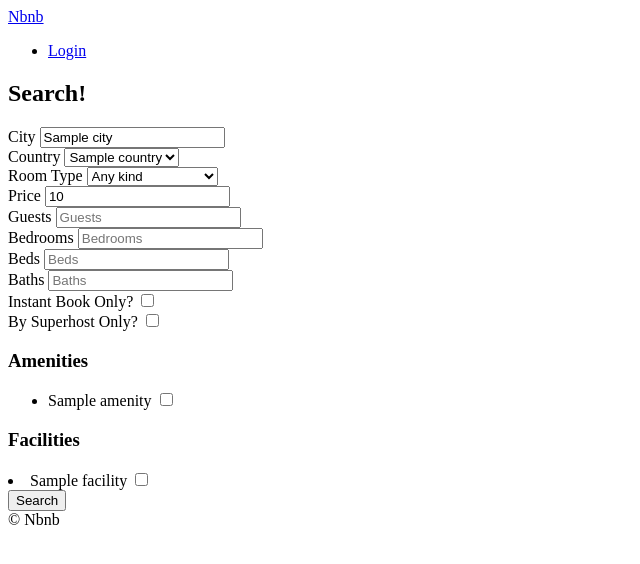
After one commit to awbwd4/airbnb_clone, a Django app: template templates/rooms/search2.html in a window 1280 px wide. The commit adds this page. Shown: the top 564 px of the page, without its empty margins (0-640 px from the left). Run offline with Django 3.2, Linux system fonts and the light colour scheme; the template is opened without the code that fills it: most values are stand-ins (such as "Sample title", 1, 10 or a date in 2020).

Commit message:
22.03.24 search filter

```diff
--- a/rooms/urls.py
+++ b/rooms/urls.py
@@ -6,5 +6,6 @@ app_name = "rooms"
 # urlpatterns = [path("<int:pk>", views.room_detail, name="detail")]
 urlpatterns = [
     path("<int:pk>", views.RoomDetail.as_view(), name="detail"),
+    # path("search/", views.search, name="search"),
     path("search/", views.search, name="search"),
 ]
--- /dev/null
+++ b/templates/rooms/search2.html
@@ -0,0 +1,96 @@
+{% extends "base.html" %}
+{% block page_title %}
+    Search
+{% endblock page_title %}
+{% block search-bar %}
+{% endblock search-bar %}
+{% block content %}
+    <h2>Search!</h2>
+    <form method="get" action="{% url 'rooms:search2' %}">
+        <div>
+            <label for="city">City</label>
+            <input value="{{city}}" id="city" name="city" placeholder="Search By City" />
+        </div>
+        <div>
+            <label for="country">Country</label>
+            <select id="country" name="country" >
+                {% for country in countries  %}
+                    <option value="{{country.code}}" {% if country.code == s_country  %}selected{% endif %}>{{country.name}}</option>
+                {% endfor %}
+            </select>
+        </div>
+        <div>
+            <label for="room_type">Room Type</label>
+            <select id="room_type" name="room_type">
+                <option value="0" {% if s_room_type == 0  %}selected{% endif %}>Any kind</option>
+                {% for room_type in room_types  %}
+                    <option value="{{room_type.pk}}" {% if s_room_type == room_type.pk  %}selected{% endif %}>{{room_type.name}}</option>
+                {% endfor %}
+            </select>
+        </div>
+        <div>
+            <label for="price">Price</label>
+            <input value="{{price}}" type="number" name="price" id="price" placeholder="Price" />
+        </div>
+        <div>
+            <label for="guests">Guests</label>
+            <input value="{{guests}}" type="number" name="guests" id="guests" placeholder="Guests" />
+        </div>
+        <div>
+            <label for="bedrooms">Bedrooms</label>
+            <input value="{{bedrooms}}" type="number" name="bedrooms" id="bedrooms" placeholder="Bedrooms" />
+        </div>
+        <div>
+            <label for="beds">Beds</label>
+            <input value="{{beds}}" type="number" name="beds" id="beds" placeholder="Beds" />
+        </div>
+        <div>
+            <label for="baths">Baths</label>
+            <input value="{{baths}}" type="number" name="baths" id="baths" placeholder="Baths" />
+        </div>
+        <div>
+            <label for="instant">Instant Book Only?</label>
+            <input type="checkbox" name="instant" id="instant" {% if instant  %}checked{% endif %} />
+        </div>
+        <div>
+            <label for="super_host">By Superhost Only?</label>
+            <input type="checkbox" name="super_host" id="super_host" {% if super_host %}checked{% endif %} />
+        </div>
+        <div>
+            <h3>Amenities</h3>
+            <ul>
+                {% for amenity in amenities %}
+                    <li>
+                        <label for="a_{{amenity.pk}}">{{amenity.name}}</label>
+                        <input
+                            id="a_{{amenity.pk}}"
+                            name="amenities"
+                            type="checkbox"
+                            value={{amenity.pk}}
+                            {% if amenity.pk|slugify in s_amenities %}
+                                checked
+                            {% endif %}
+                        />
+                    </li>
+                {% endfor %}
+            </ul>
+                <h3>Facilities</h3>
+                {% for facility in facilities %}
+                    <li>
+                        <label for="f_{{facility.pk}}">{{facility.name}}</label>
+                        <input
+                            id="f_{{facility.pk}}"
+                            name="facilities"
+                            type="checkbox"
+                            value={{facility.pk}}
+                            {% if facility.pk|slugify in s_facilities %}
+                                checked
+                            {% endif %}
+                        />
+                    </li>
+                {% endfor %}
+            </ul>
+        </div>
+        <button>Search</button>
+    </form>
+{% endblock content %}
```
Also changed, not shown: rooms/views.py (+68 -8 lines), templates/rooms/search.html (+32 -10 lines).
